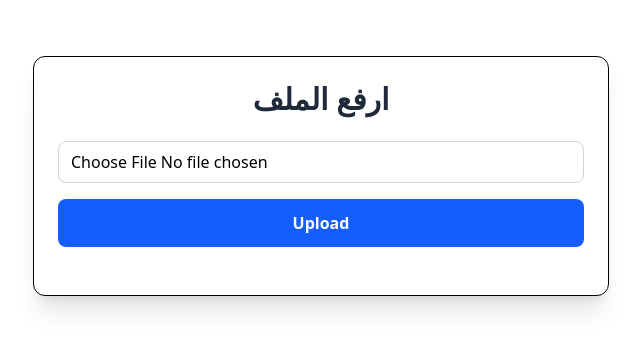
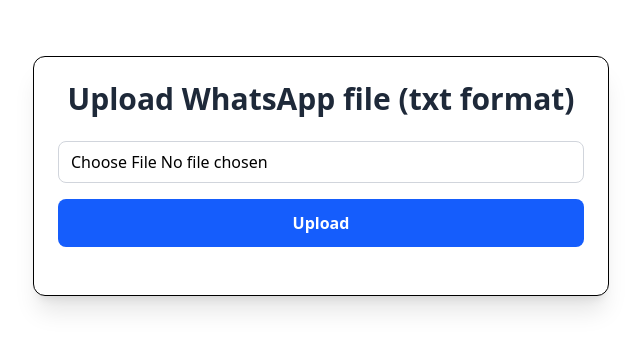
Before and after one commit to SalmanAlmutairi0/whatsapp-permits-parser, a Next.js app: page / in a window 1280 px wide. Shown: the top 350 px of the page, without its empty margins (319-959 px from the left). Built offline with nearby package versions, Linux system fonts and the light colour scheme.

Commit message:
Update header text to clarify file upload format

```diff
--- a/src/app/page.js
+++ b/src/app/page.js
@@ -50,7 +50,7 @@
   return (
     <div className="container mx-auto mt-14 max-w-xl p-6 border rounded-xl shadow-xl bg-white font-sans">
       <h1 className="text-3xl font-bold mb-6 text-center text-gray-800">
-        ارفع الملف
+        Upload WhatsApp file (txt format)
       </h1>
 
       <form onSubmit={handleSubmit} className="flex flex-col gap-4 mb-6">
```
